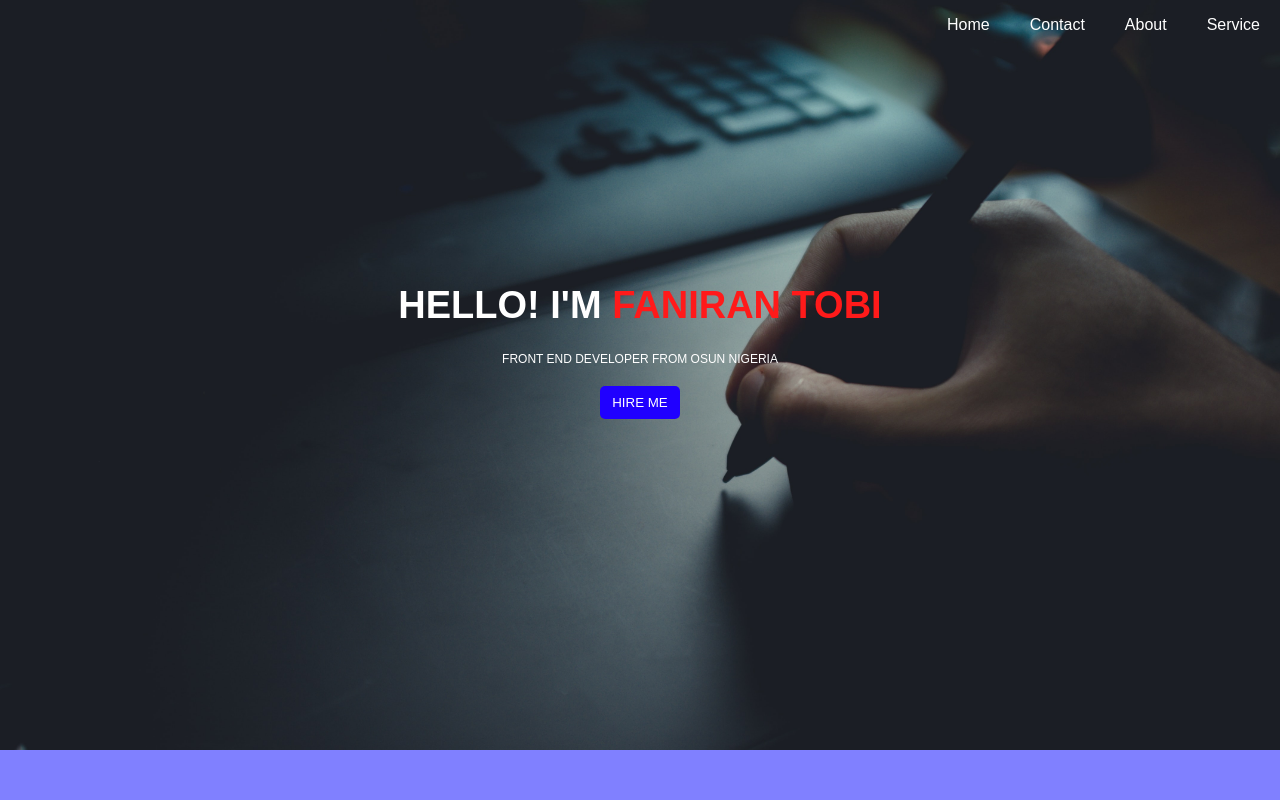
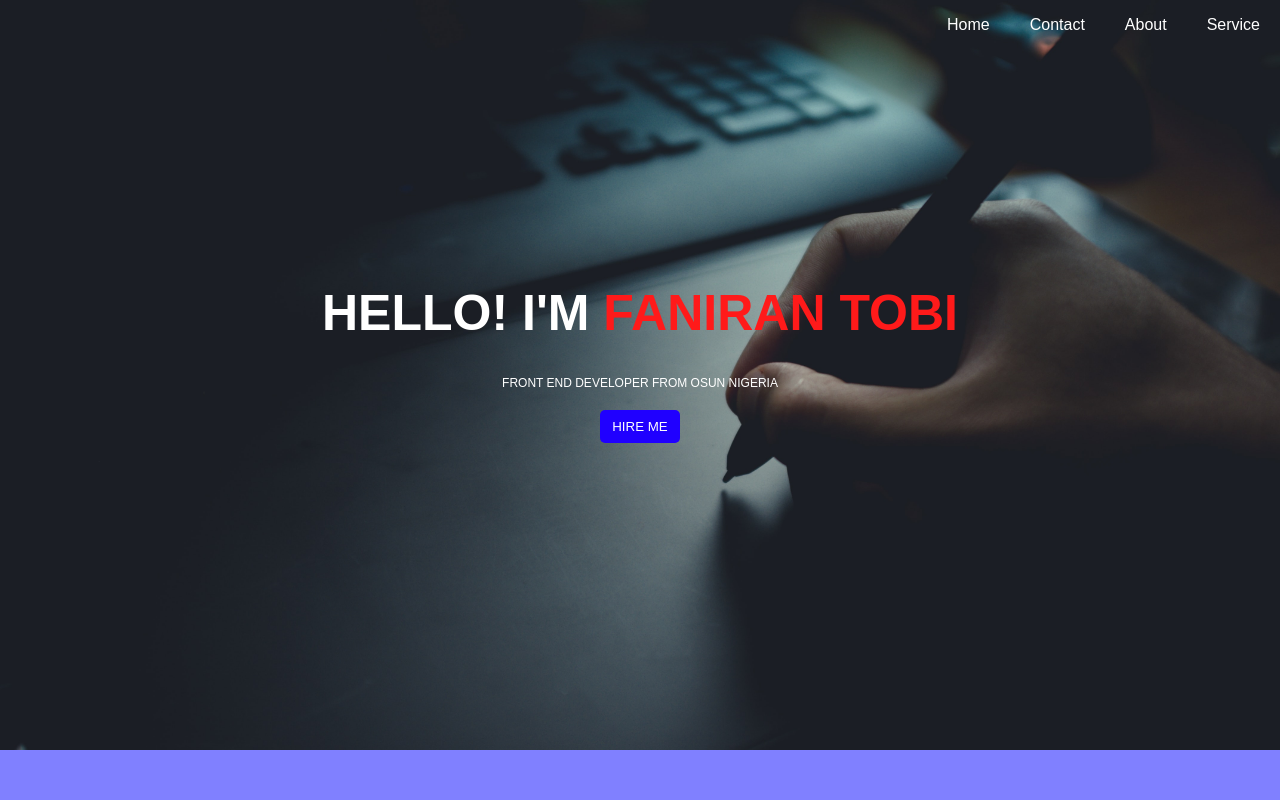
Before and after one commit to fantee-hub/profile-page, a plain HTML site: page index.html in a window 1280 px wide. Shown: the top 800 px of the page. Drawn offline with Linux system fonts and the light colour scheme.

Commit message:
Update index.html

```diff
--- a/index.html
+++ b/index.html
@@ -18,7 +18,7 @@
     </div>
 
     <div class="img-container-content">
-      <h1 style="font-size: 38px;">HELLO! I'M <strong style="color:#ff1a1a">FANIRAN TOBI</strong></h1>
+      <h1 style="font-size: 50px;">HELLO! I'M <strong style="color:#ff1a1a">FANIRAN TOBI</strong></h1>
       <p style="text-align: center;font-size:12px; color:white"> FRONT END DEVELOPER FROM OSUN NIGERIA</p>
       <button type="button" style="text-align: center;" > HIRE ME </button>
     </div>
```
